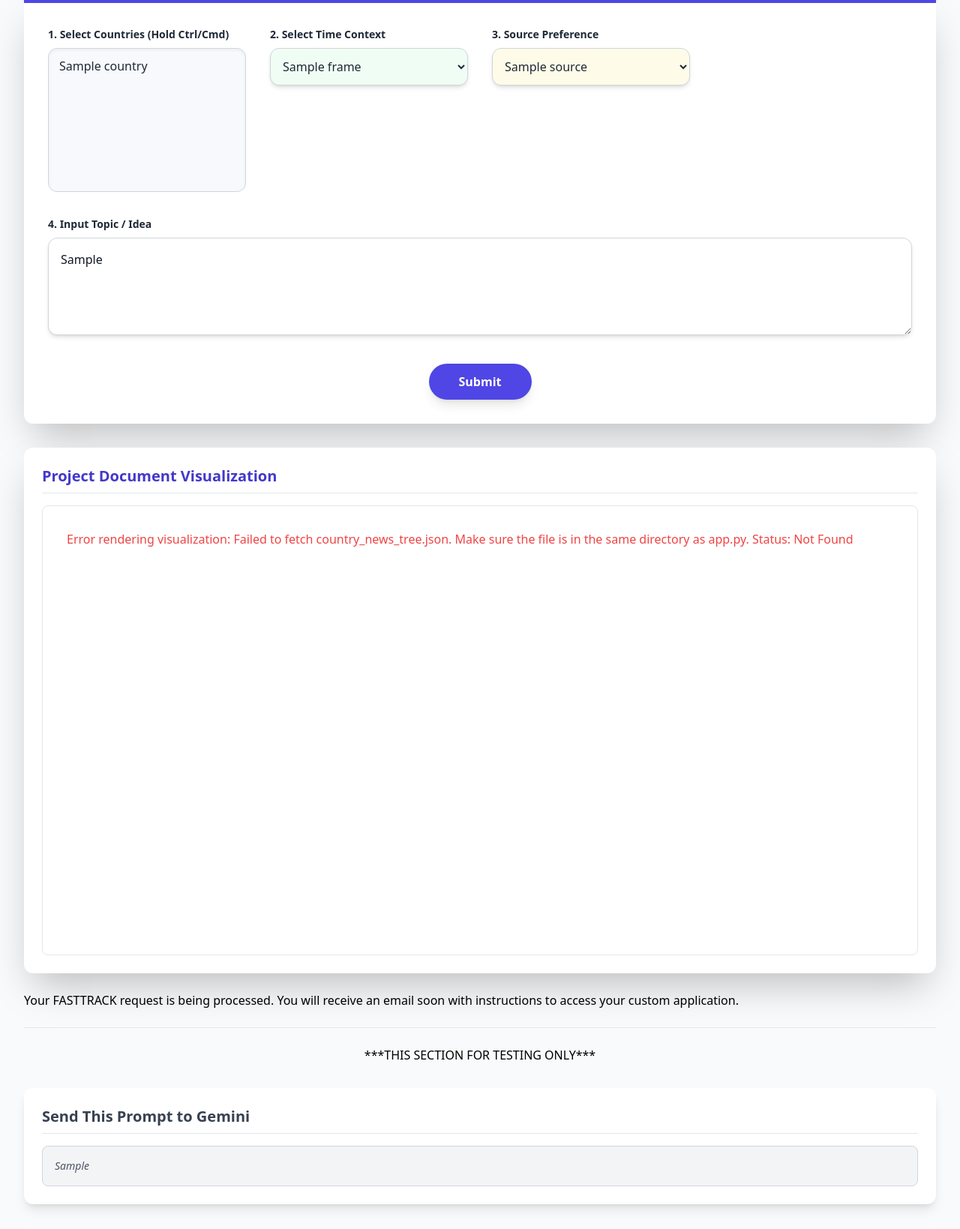
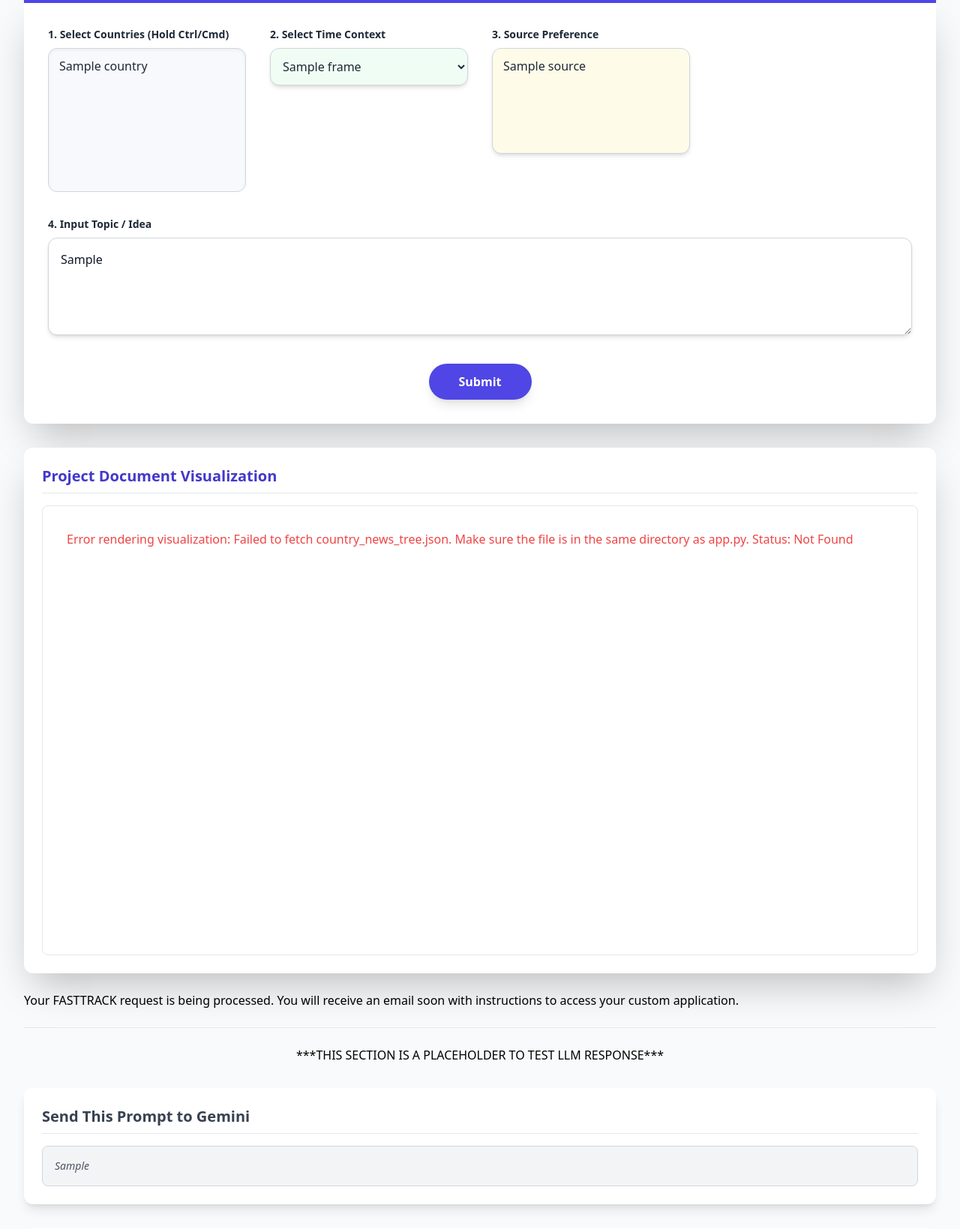
Before and after one commit to bbdonovan/FASTTRACK, a Python web app: template ui_for_inputs/templates/index.html in a window 1280 px wide. Shown: the part 286-1925 px from the top of the page at 75% size. Run offline with Jinja, Linux system fonts and the light colour scheme; the template is opened without the code that fills it: most values are stand-ins (such as "Sample title", 1, 10 or a date in 2020); some libraries are stand-ins or nearby versions.

Commit message:
add feature for user to select api sources

```diff
--- a/ui_for_inputs/templates/index.html
+++ b/ui_for_inputs/templates/index.html
@@ -83,11 +83,13 @@
                     <!-- New: News Source Preference Selector (col-span-1) -->
                     <div class="md:col-span-1">
                         <label for="news_source" class="block text-sm font-bold text-gray-800 mb-2">3. Source Preference</label>
-                        <select name="news_source" id="news_source"
+                        <!--select name="news_source" id="news_source" multiple size="8"
+    class="w-full border border-gray-300 rounded-xl shadow-md p-3 text-gray-800 bg-yellow-50 transition duration-150 focus:border-yellow-500 focus:ring-1 focus:ring-yellow-500"-->
+                        <select name="news_source" id="news_source" multiple size="5"
                                 class="w-full border border-gray-300 rounded-xl shadow-md p-3 text-gray-800 bg-yellow-50 transition duration-150 focus:border-yellow-500 focus:ring-1 focus:ring-yellow-500">
                             {% for source in news_sources %}
                                 <option value="{{ source }}"
-                                    {% if source == selected_news_source %}selected{% endif %}>
+                                    {% if source in selected_news_source %}selected{% endif %}>
                                     {{ source }}
                                 </option>
                             {% endfor %}
@@ -129,6 +131,7 @@
             <!-- 1. Collapsible Tree Visualization Section (placeholder) -->
             <div class="bg-white p-6 rounded-xl shadow-2xl mt-8 collapsible-tree">
                 <h2 class="text-xl font-bold text-indigo-700 mb-4 flex items-center border-b pb-2">
+                    <!--svg xmlns="http://www.w3.org/2000/svg" class="h-6 w-6 mr-2 text-indigo-500" fill="none" viewBox="0 0 24 24" stroke="currentColor" stroke-width="2"-->
                         <path stroke-linecap="round" stroke-linejoin="round" d="M3 12l2-2m0 0l7-7 7 7M5 10v10a1 1 0 001 1h3m10-9h2a1 1 0 011 1v10a1 1 0 01-1 1h-3m-6 0a1 1 0 001-1v-4a1 1 0 011-1h2a1 1 0 011 1v4a1 1 0 001 1m-6 0h6" />
                     </svg>
                     Project Document Visualization
@@ -142,7 +145,7 @@
 		<br>
 		<hr>
 		<br>
-		<h2 style="text-align:center;">***THIS SECTION FOR TESTING ONLY***</h2>
+		<h2 style="text-align:center;">***THIS SECTION IS A PLACEHOLDER TO TEST LLM RESPONSE***</h2>
             <!-- Gemini Prompt -->
             <div class="bg-white p-6 rounded-xl shadow-lg mt-8">
                 <h2 class="text-xl font-bold text-gray-700 mb-4 border-b pb-2">Send This Prompt to Gemini</h2>
```
